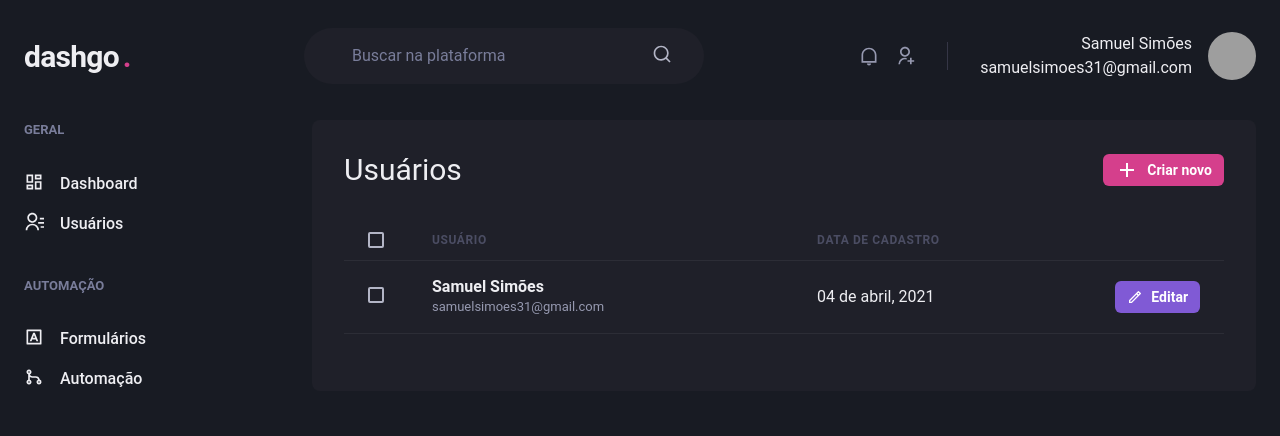
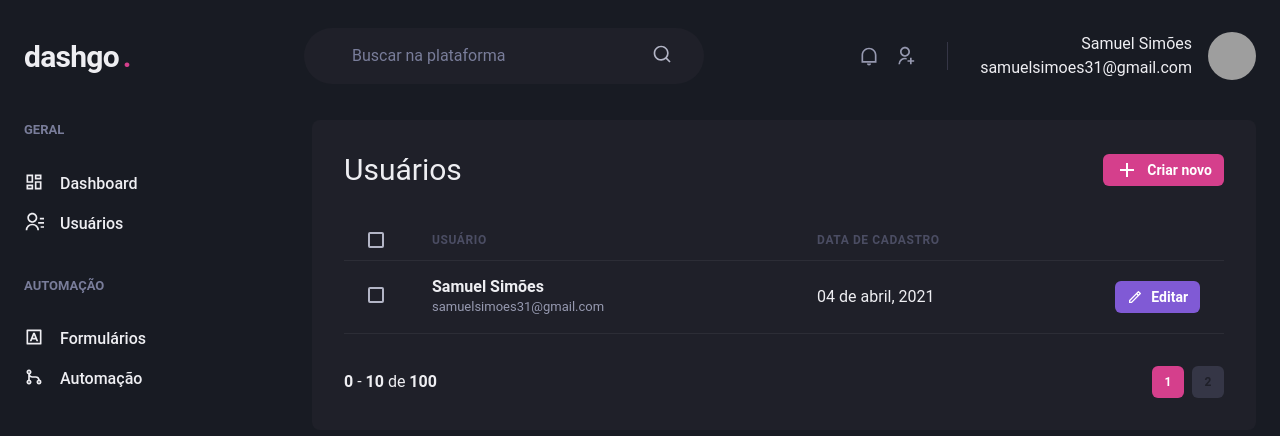
Before and after one commit to SamuelSimoes31/dashgo, a Next.js app: page /users in a window 1280 px wide. Shown: the top 436 px of the page. Built offline with nearby package versions, Linux system fonts and the light colour scheme; grey boxes are pictures that could not be loaded.

Commit message:
feat: create prototype of pagination

```diff
--- /dev/null
+++ b/src/components/Pagination.tsx
@@ -0,0 +1,42 @@
+import { Box, Button, Stack } from '@chakra-ui/react';
+
+export default function Pagination() {
+  return (
+    <Stack
+      direction="row"
+      mt="8"
+      justify="space-between"
+      align="center"
+    >
+      <Box>
+        <strong>0</strong> - <strong>10</strong> de <strong>100</strong>
+      </Box>
+      <Stack direction="row" spacing="2">
+      <Button
+        size="sm"
+        fontSize="xs"
+        width="4"
+        colorScheme="pink"
+        disabled
+        _disabled={{
+          bgGradient: "pink.500",
+          cursor: "default"
+        }}
+      >
+        1
+      </Button>
+      <Button
+        size="sm"
+        fontSize="xs"
+        width="4"
+        bg="gray.700"
+        _hover={{
+          bg: "gray.500"
+        }}
+      >
+        2
+      </Button>
+      </Stack>
+    </Stack>
+  )
+}
--- a/src/pages/users/index.tsx
+++ b/src/pages/users/index.tsx
@@ -16,6 +16,7 @@
 import { RiAddLine, RiPencilLine } from 'react-icons/ri';
 import Sidebar from '../../components/Form/Sidebar';
 import Header from '../../components/Header';
+import Pagination from '../../components/Pagination';
 
 export default function UserList() {
   return (
@@ -31,7 +32,7 @@
               size="sm"
               fontSize="sm"
               colorScheme="pink"
-              leftIcon={<Icon as={RiAddLine} fontSize="24"/>}
+              leftIcon={<Icon as={RiAddLine} fontSize="24" />}
             >
               Criar novo
             </Button>
@@ -67,7 +68,7 @@
                     size="sm"
                     fontSize="sm"
                     colorScheme="purple"
-                    leftIcon={<Icon as={RiPencilLine}  fontSize="16"/>}
+                    leftIcon={<Icon as={RiPencilLine} fontSize="16" />}
                   >
                     Editar
                   </Button>
@@ -75,6 +76,7 @@
               </Tr>
             </Tbody>
           </Table>
+          <Pagination />
         </Box>
       </Flex>
     </Box>
```
